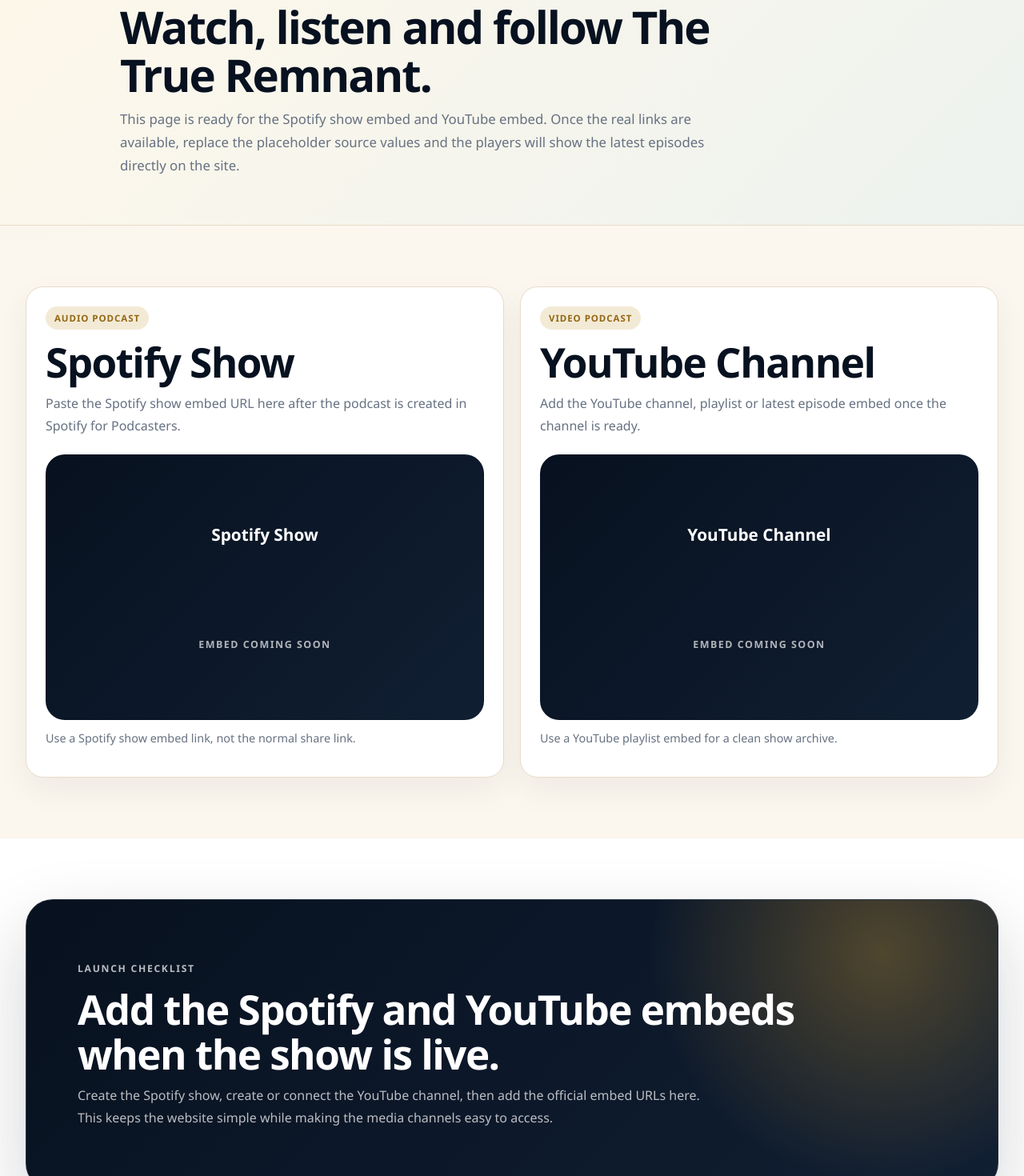
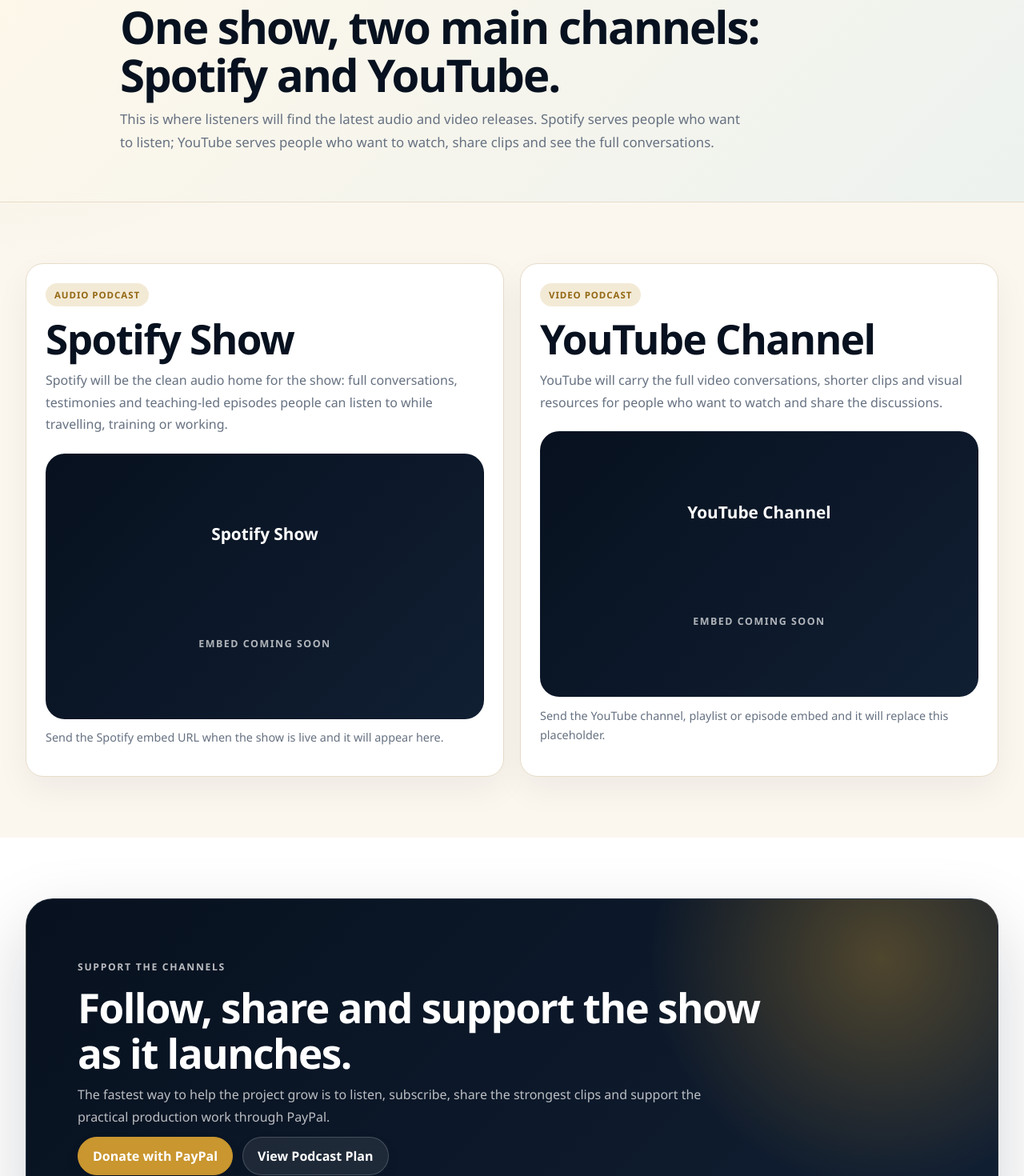
Before and after one commit to dakande85-bit/the-true-remnant-network, a Next.js app: page /social-media in a window 1280 px wide. Shown: the part 200-1670 px from the top of the page at 80% size. Built offline with nearby package versions, Linux system fonts and the light colour scheme.

Commit message:
Rewrite social media page copy

```diff
--- a/src/app/social-media/page.tsx
+++ b/src/app/social-media/page.tsx
@@ -2,18 +2,18 @@ const channels = [
   {
     title: "Spotify Show",
     label: "Audio podcast",
-    description: "Paste the Spotify show embed URL here after the podcast is created in Spotify for Podcasters.",
+    description: "Spotify will be the clean audio home for the show: full conversations, testimonies and teaching-led episodes people can listen to while travelling, training or working.",
     embedTitle: "Spotify show embed placeholder",
     iframeSrc: "",
-    note: "Use a Spotify show embed link, not the normal share link."
+    note: "Send the Spotify embed URL when the show is live and it will appear here."
   },
   {
     title: "YouTube Channel",
     label: "Video podcast",
-    description: "Add the YouTube channel, playlist or latest episode embed once the channel is ready.",
+    description: "YouTube will carry the full video conversations, shorter clips and visual resources for people who want to watch and share the discussions.",
     embedTitle: "YouTube embed placeholder",
     iframeSrc: "",
-    note: "Use a YouTube playlist embed for a clean show archive."
+    note: "Send the YouTube channel, playlist or episode embed and it will replace this placeholder."
   }
 ];
 
@@ -23,10 +23,10 @@ export default function SocialMediaPage() {
       <section className="page-hero clean-page-hero">
         <div className="container narrow-copy">
           <p className="kicker">Social Media</p>
-          <h1>Watch, listen and follow The True Remnant.</h1>
+          <h1>One show, two main channels: Spotify and YouTube.</h1>
           <p>
-            This page is ready for the Spotify show embed and YouTube embed. Once the real links are available, replace
-            the placeholder source values and the players will show the latest episodes directly on the site.
+            This is where listeners will find the latest audio and video releases. Spotify serves people who want to listen;
+            YouTube serves people who want to watch, share clips and see the full conversations.
           </p>
         </div>
       </section>
@@ -62,12 +62,15 @@ export default function SocialMediaPage() {
       <section className="section section-muted">
         <div className="container">
           <div className="cta-panel">
-            <p className="kicker">Launch checklist</p>
-            <h2>Add the Spotify and YouTube embeds when the show is live.</h2>
+            <p className="kicker">Support the channels</p>
+            <h2>Follow, share and support the show as it launches.</h2>
             <p>
-              Create the Spotify show, create or connect the YouTube channel, then add the official embed URLs here.
-              This keeps the website simple while making the media channels easy to access.
+              The fastest way to help the project grow is to listen, subscribe, share the strongest clips and support the practical production work through PayPal.
             </p>
+            <div className="row">
+              <a className="btn btn-primary" href="/donate">Donate with PayPal</a>
+              <a className="btn" href="/podcast">View Podcast Plan</a>
+            </div>
           </div>
         </div>
       </section>
```
